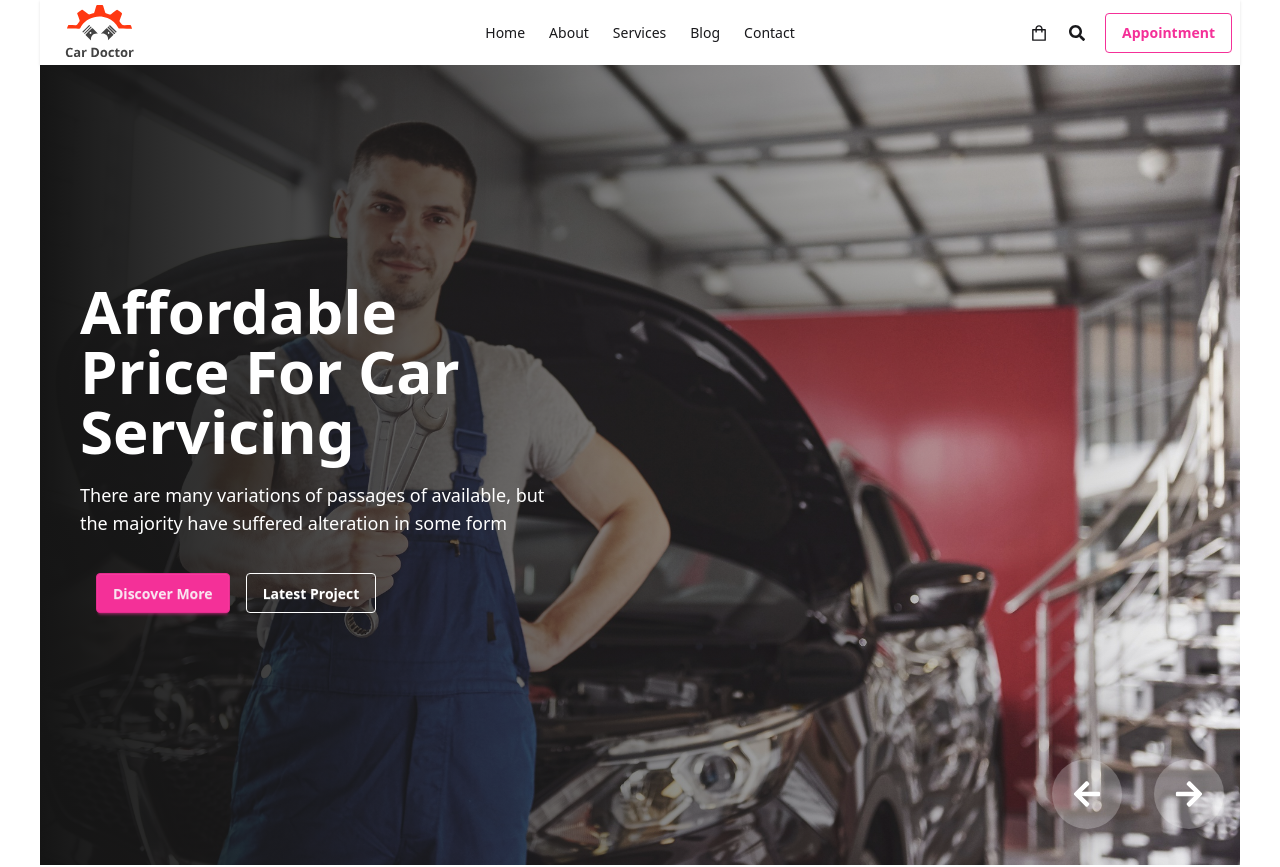
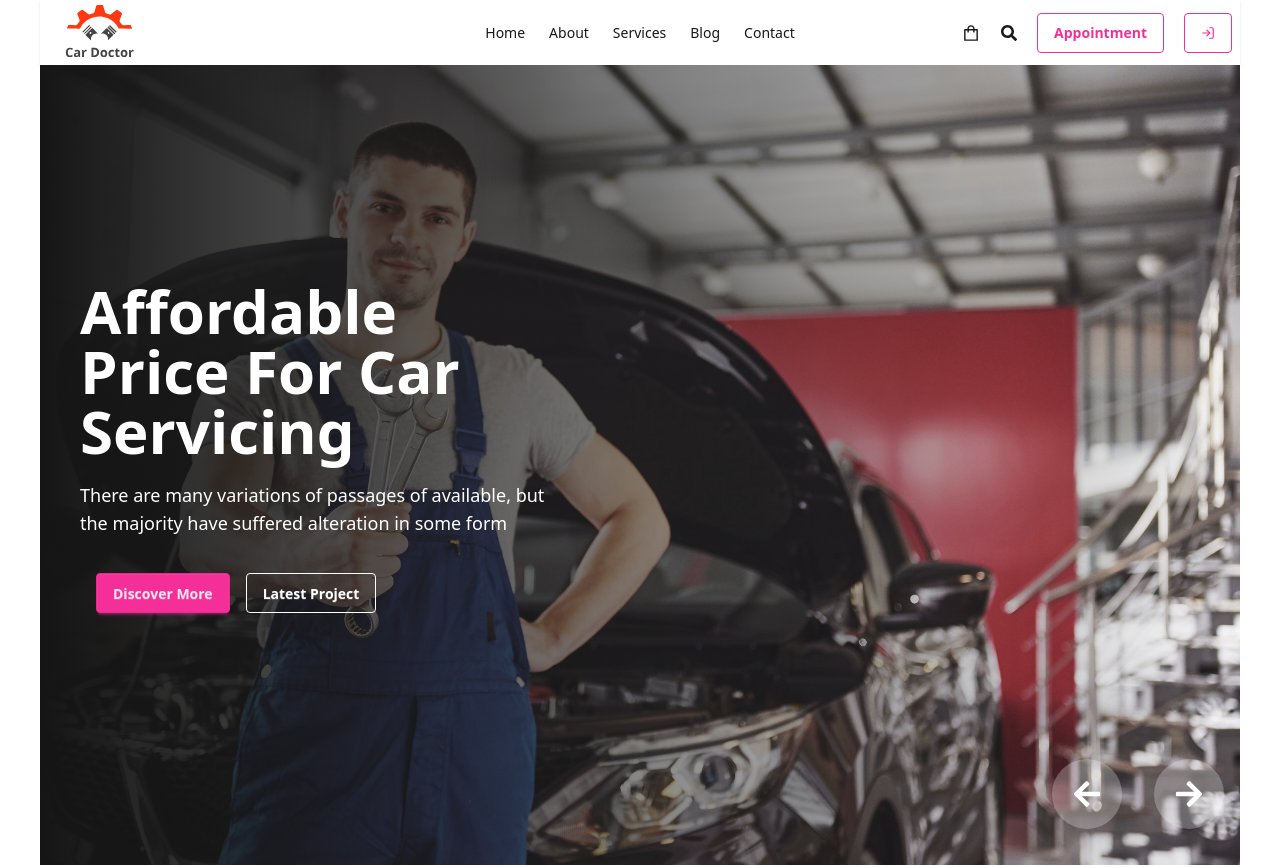
Before and after one commit to bidhanroy578/car-doctor, a React (Vite) app in the folder client/: page / in a window 1280 px wide. Shown: the top 867 px of the page. Built offline with nearby package versions, Linux system fonts and the light colour scheme; no server answers.

Commit message:
added login button to navbar

```diff
--- a/client/src/components/header/Navbar.jsx
+++ b/client/src/components/header/Navbar.jsx
@@ -2,6 +2,7 @@ import { Link } from 'react-router';
 import logo from './../../assets/logo.svg'
 import { AiOutlineShopping } from "react-icons/ai";
 import { FaSearch } from "react-icons/fa";
+import { FiLogIn } from "react-icons/fi";
 
 
 const Navbar = () => {
@@ -36,6 +37,7 @@ const Navbar = () => {
                 <button className='text-xl transition-transform hover:scale-115 active:scale-100'><AiOutlineShopping /></button>
                 <button className='transition-transform hover:scale-115 active:scale-100'><FaSearch /></button>
                 <button className='btn btn-secondary hover:scale-110 active:scale-100 transition-transform btn-outline'>Appointment</button>
+                <Link to='/login'>                <button className='btn btn-secondary hover:scale-110 active:scale-100 transition-transform btn-outline'><FiLogIn /></button></Link>
             </div>
         </div>
     );
```
